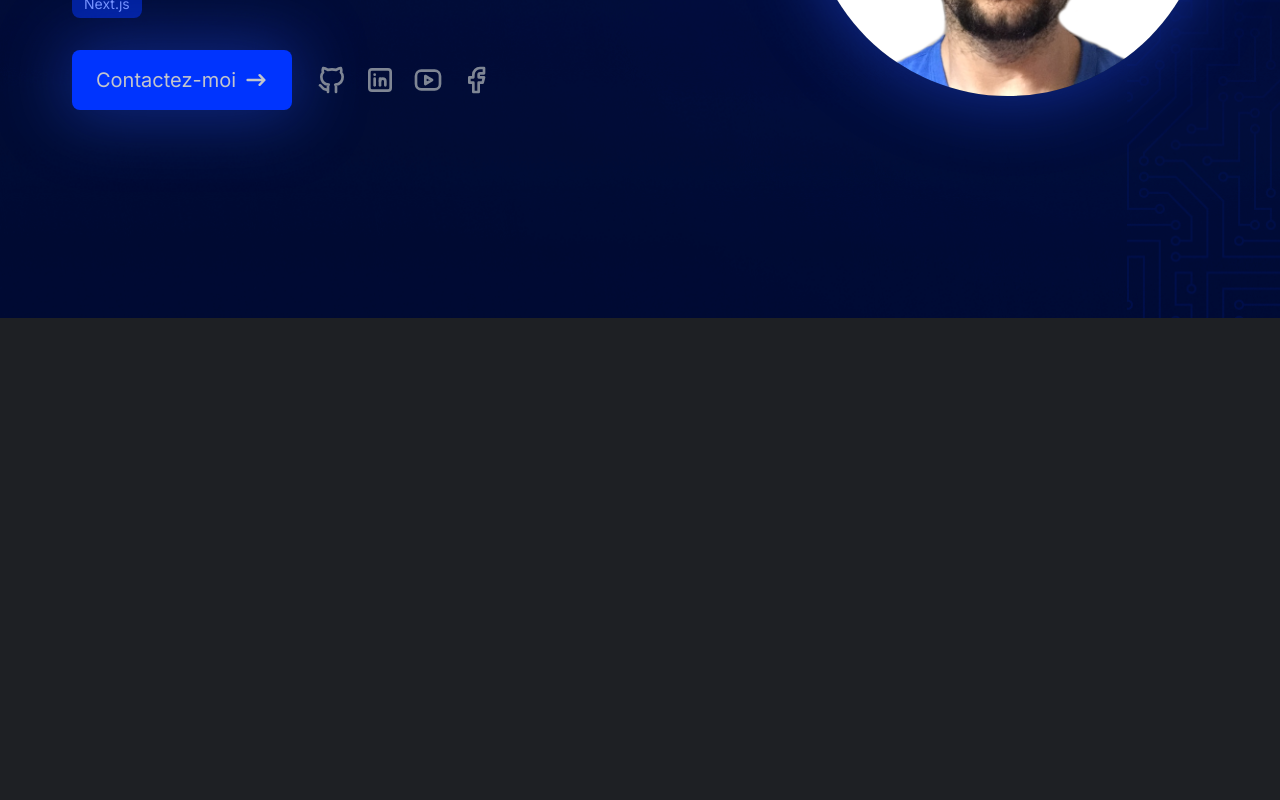
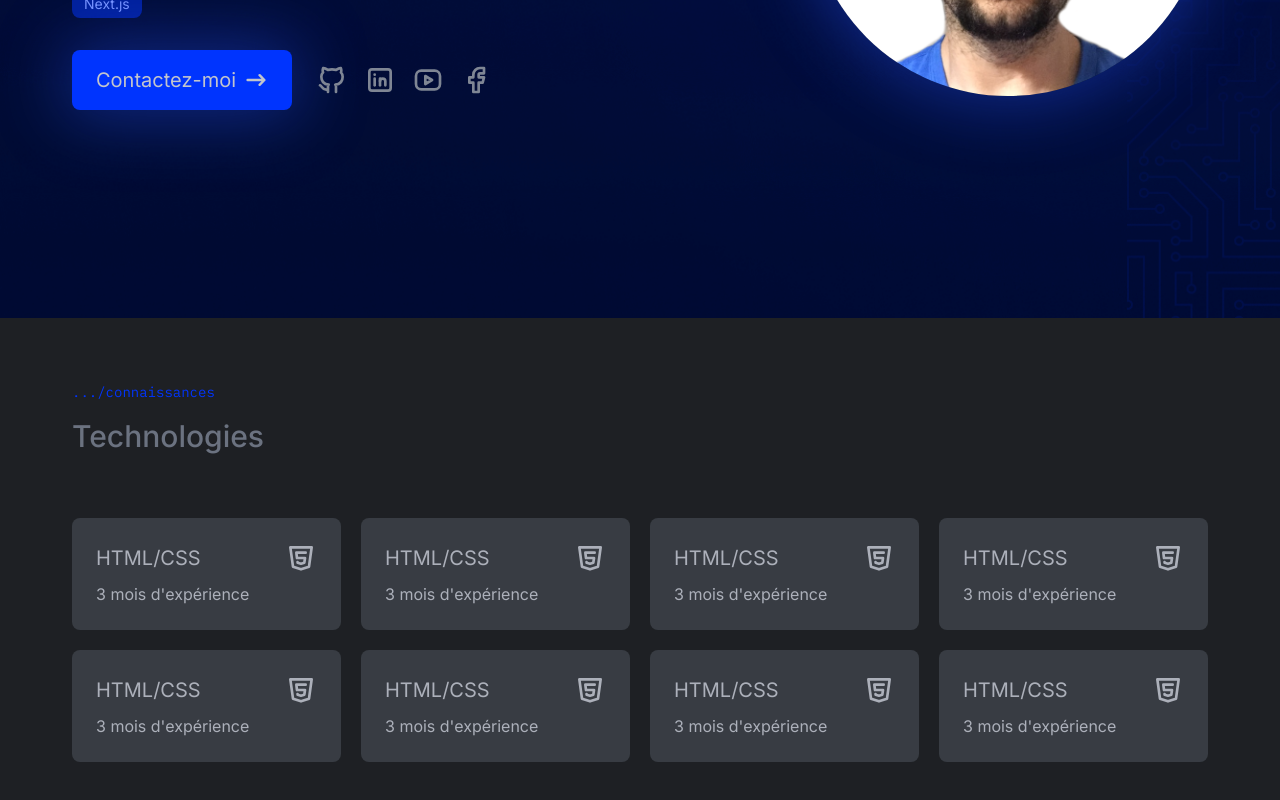
Before and after one commit to Pataco80/Portfolio-com-NextJs-13, a Next.js app: page / in a window 1280 px wide. Shown: the part 432-1232 px from the top of the page. Built offline with nearby package versions, Linux system fonts and the light colour scheme.

Commit message:
Know Tecks section
effects in cards hover

```diff
--- /dev/null
+++ b/app/components/Home/KnowTechs/KnowTechs.tsx
@@ -0,0 +1,22 @@
+import React from 'react'
+import { SectionTitle } from '../../SectionTitle'
+import { KnowTechsCard } from './KnowTechsCard'
+import { TbBrandHtml5 } from 'react-icons/tb'
+
+export const KnowTechs = () => {
+	return (
+		<section className='container py-16 gap-16'>
+			<SectionTitle title='Technologies' subtitle='connaissances' />
+			<div className='grid gap-5 mt-16 grid-cols-[repeat(auto-fit,minmax(260px,1fr))]'>
+				{Array.from({ length: 8 }).map((_, index) => (
+					<KnowTechsCard
+						key={index}
+						title='HTML/CSS'
+						icon={<TbBrandHtml5 size={32} />}
+						startDate='25 mars 2024'
+					/>
+				))}
+			</div>
+		</section>
+	)
+}
--- /dev/null
+++ b/app/components/Home/KnowTechs/KnowTechsCard.tsx
@@ -0,0 +1,27 @@
+import { ReactNode } from 'react'
+import { getRelativeTimeString } from '@/app/utils/getRelativeTime'
+type KnowTechsCardProps = {
+	title: string
+	icon: ReactNode
+	startDate: string
+}
+
+export const KnowTechsCard = ({
+	title,
+	icon,
+	startDate,
+}: KnowTechsCardProps) => {
+	const relativeTime = getRelativeTimeString(
+		new Date(startDate),
+		'fr-fr'
+	).replace('il y a ', '')
+	return (
+		<div className='p-6 rounded-lg flex flex-col gap-2 bg-pale-sky-800 hover:bg-pale-sky-700 text-pale-sky-300 hover:text-blue-ribbon-800 transition-all hover:shadow-knowteckscard hover:shadow-blue-ribbon hover:scale-105'>
+			<div className='flex items-center justify-between'>
+				<p className='text-xl'>{title}</p>
+				{icon}
+			</div>
+			<span>{`${relativeTime} d'expérience`}</span>
+		</div>
+	)
+}
--- /dev/null
+++ b/app/components/SectionTitle.tsx
@@ -0,0 +1,20 @@
+import React from 'react'
+import { cn } from '@/app/lib/utils'
+type SectionTitleProps = {
+	title: string
+	subtitle: string
+	className?: string
+}
+
+export const SectionTitle = ({
+	title,
+	subtitle,
+	className,
+}: SectionTitleProps) => {
+	return (
+		<div className={cn('flex flex-col gap-4', className)}>
+			<span className='font-mono text-sm text-blue-ribbon'>{`.../${subtitle}`}</span>
+			<h3 className='text-3xl font-medium text-pale-sky'>{title}</h3>
+		</div>
+	)
+}
--- /dev/null
+++ b/app/constants/techslearnedList.tsx
@@ -0,0 +1,39 @@
+export const techslearnedList = [
+	{
+		icon: 'Projets',
+		name: 'HTML/CSS',
+	},
+	{
+		icon: 'Projets',
+		name: 'JavaScript',
+	},
+	{
+		icon: 'Projets',
+		name: 'Sass/SCSS',
+	},
+	{
+		icon: 'Next.js',
+		name: 'React',
+	},
+	{
+		icon: 'Projets',
+		name: 'Gatsby',
+	},
+	{
+		icon: 'Projets',
+		name: 'Styled Components',
+	},
+
+	{
+		icon: 'Projets',
+		name: 'Next.js',
+	},
+	{
+		icon: 'Projets',
+		name: 'Next Auth',
+	},
+	{
+		icon: 'Projets',
+		name: 'Next Auth',
+	},
+]
--- a/app/page.tsx
+++ b/app/page.tsx
@@ -1,9 +1,11 @@
 import { HeroSection } from './components/Home/HeroSection'
+import { KnowTechs } from './components/Home/KnowTechs/KnowTechs'
 
 export default async function Home() {
 	return (
 		<>
 			<HeroSection />
+			<KnowTechs />
 		</>
 	)
 }
--- /dev/null
+++ b/app/utils/getRelativeTime.ts
@@ -0,0 +1,50 @@
+/**
+ * Convert a date to a relative time string, such as
+ * "a minute ago", "in 2 hours", "yesterday", "3 months ago", etc.
+ * using Intl.RelativeTimeFormat
+ */
+export function getRelativeTimeString(
+	date: Date | number,
+	lang = navigator.language
+): string {
+	// Allow dates or times to be passed
+	const timeMs = typeof date === 'number' ? date : date.getTime()
+
+	// Get the amount of seconds between the given date and now
+	const deltaSeconds = Math.round((timeMs - Date.now()) / 1000)
+
+	// Array reprsenting one minute, hour, day, week, month, etc in seconds
+	const cutoffs = [
+		60,
+		3600,
+		86400,
+		86400 * 7,
+		86400 * 30,
+		86400 * 365,
+		Infinity,
+	]
+
+	// Array equivalent to the above but in the string representation of the units
+	const units: Intl.RelativeTimeFormatUnit[] = [
+		'second',
+		'minute',
+		'hour',
+		'day',
+		'week',
+		'month',
+		'year',
+	]
+
+	// Grab the ideal cutoff unit
+	const unitIndex = cutoffs.findIndex(
+		(cutoff) => cutoff > Math.abs(deltaSeconds)
+	)
+
+	// Get the divisor to divide from the seconds. E.g. if our unit is "day" our divisor
+	// is one day in seconds, so we can divide our seconds by this to get the # of days
+	const divisor = unitIndex ? cutoffs[unitIndex - 1] : 1
+
+	// Intl.RelativeTimeFormat do its magic
+	const rtf = new Intl.RelativeTimeFormat(lang, { numeric: 'auto' })
+	return rtf.format(Math.floor(deltaSeconds / divisor), units[unitIndex])
+}
--- a/tailwind.config.js
+++ b/tailwind.config.js
@@ -49,6 +49,7 @@ module.exports = {
 			boxShadow: {
 				button: '0px 0px 68px 7px rgba(40,84,255, 0.4)',
 				image: '0px 0px 68px 7px rgba(40,84,255, 0.4)',
+				knowteckscard: '0px 0px 15px 0px rgba(40,84,255, 0.4)',
 			},
 		},
 	},
```
